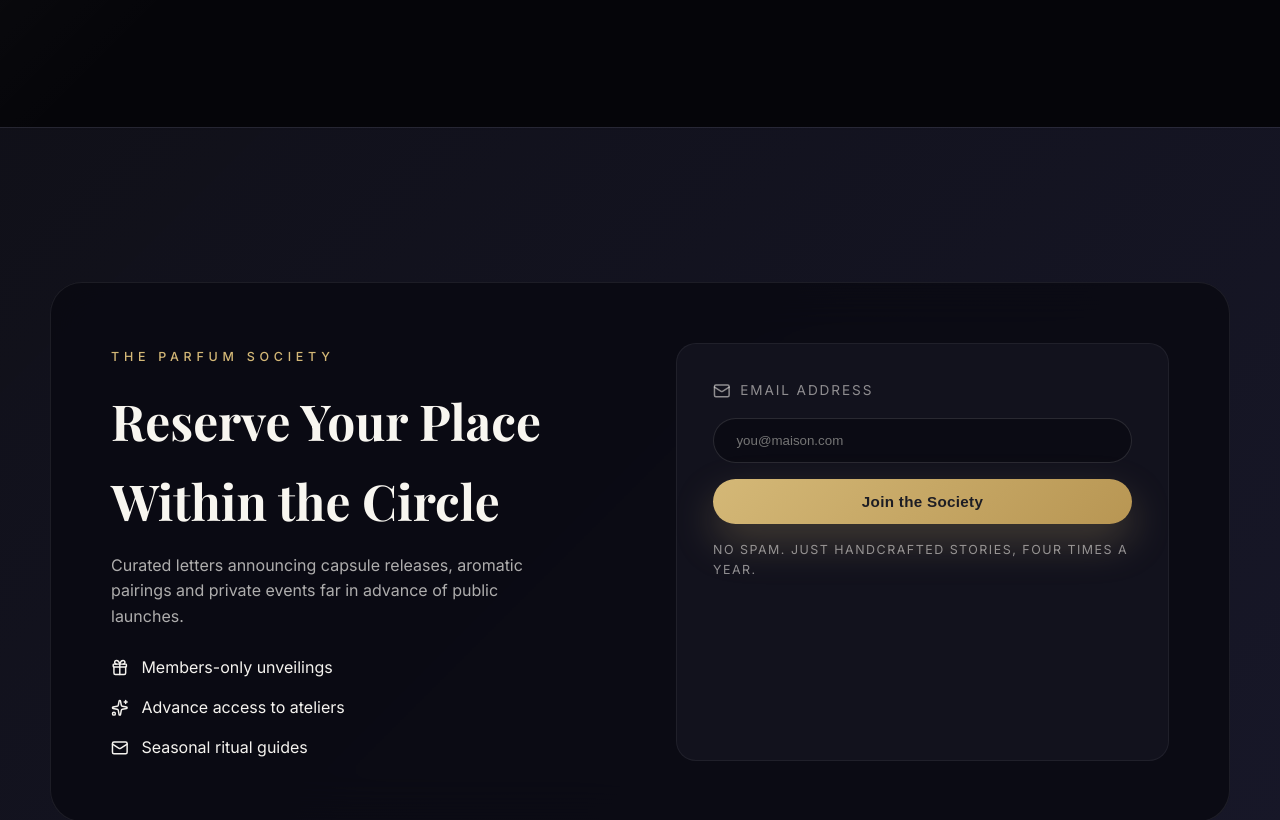
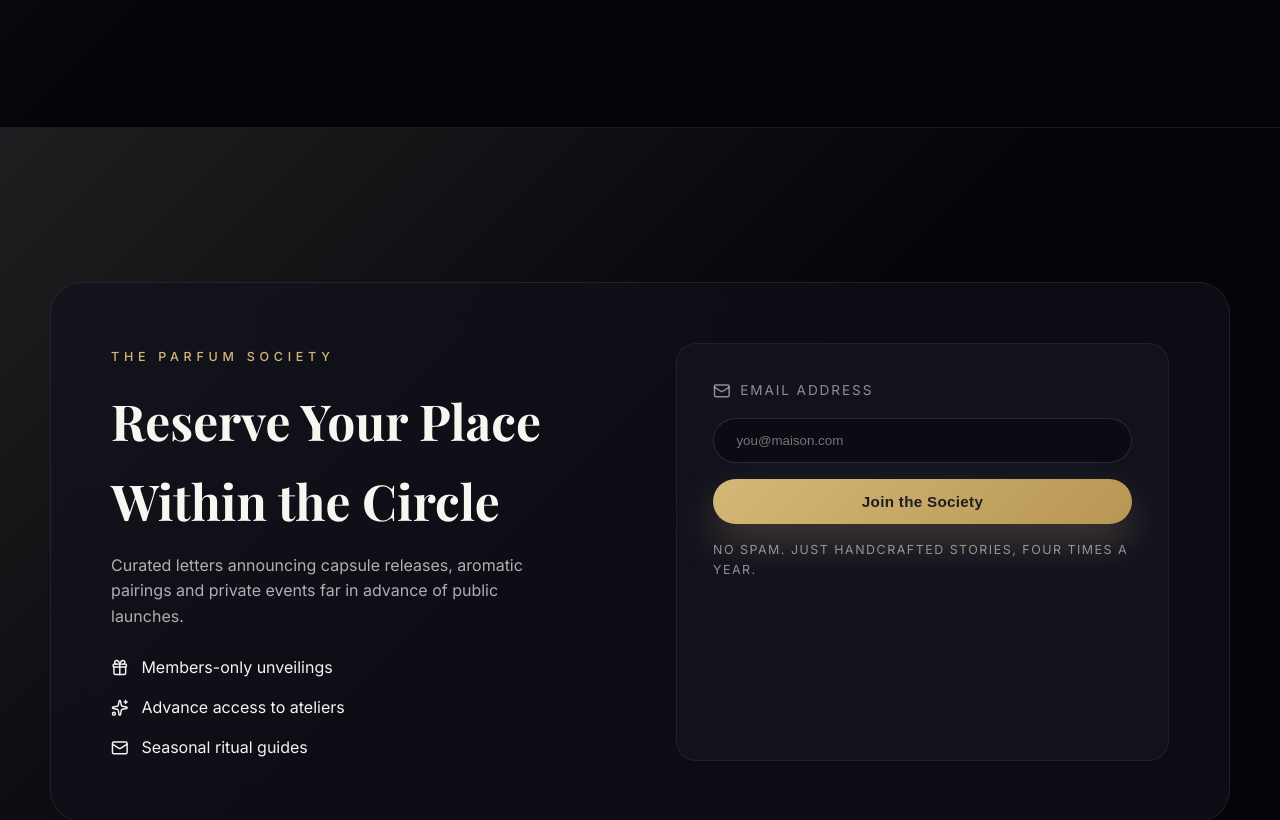
Before and after one commit to gouthamDoddi97/WiffThoery, a React (Vite) app: page / in a window 1280 px wide. Shown: the part 5280-6100 px from the top of the page. Built offline with nearby package versions, Linux system fonts and the light colour scheme.

Commit message:
Fix newsletter background for light mode

```diff
--- a/src/index.css
+++ b/src/index.css
@@ -860,7 +860,7 @@ img {
 
 /* Newsletter */
 .newsletter {
-  background: linear-gradient(135deg, rgba(17, 17, 26, 0.95), rgba(26, 26, 44, 0.9));
+  background: var(--gradient-surface);
   border-top: 1px solid var(--color-border);
   border-bottom: 1px solid var(--color-border);
 }
@@ -869,7 +869,7 @@ img {
   display: grid;
   gap: clamp(32px, 6vw, 72px);
   grid-template-columns: repeat(2, minmax(0, 1fr));
-  background: rgba(10, 10, 18, 0.85);
+  background: var(--color-surface);
   border: 1px solid var(--color-border);
   border-radius: var(--radius-lg);
   padding: clamp(36px, 6vw, 60px);
```
